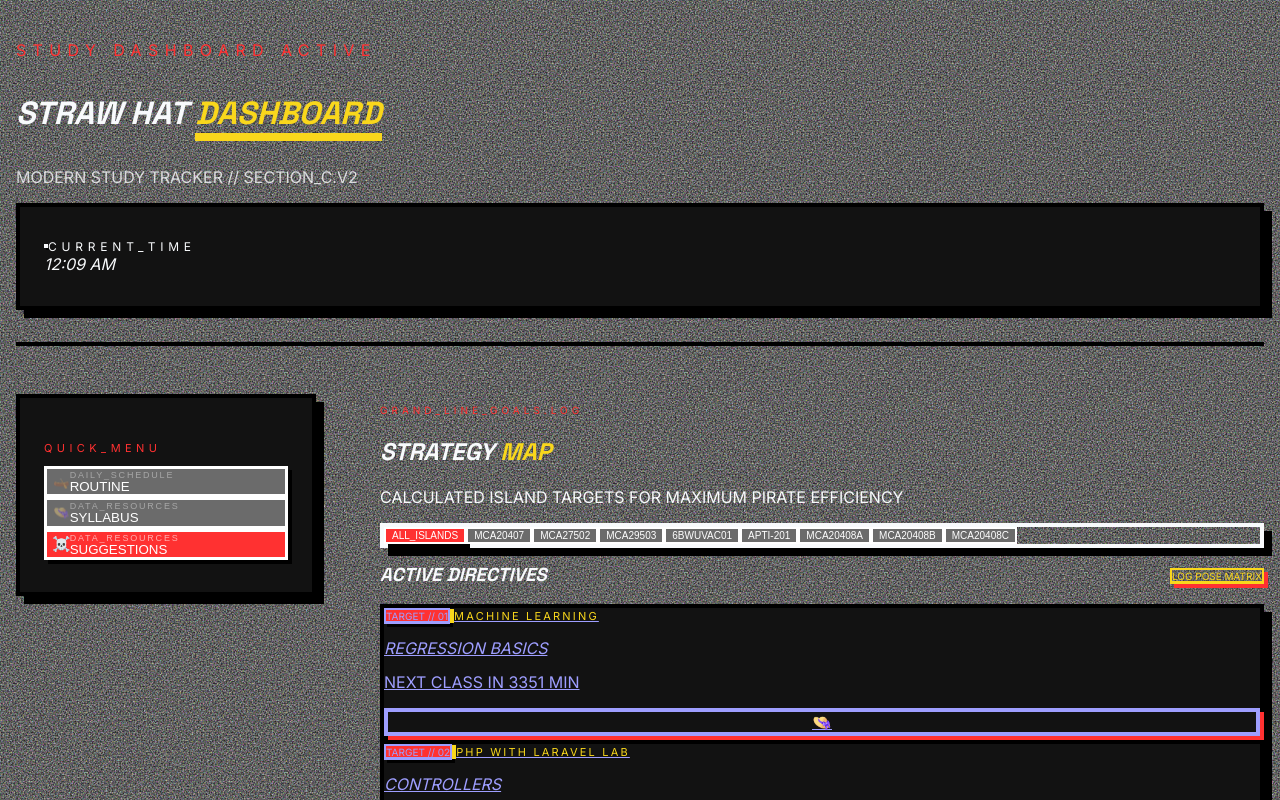
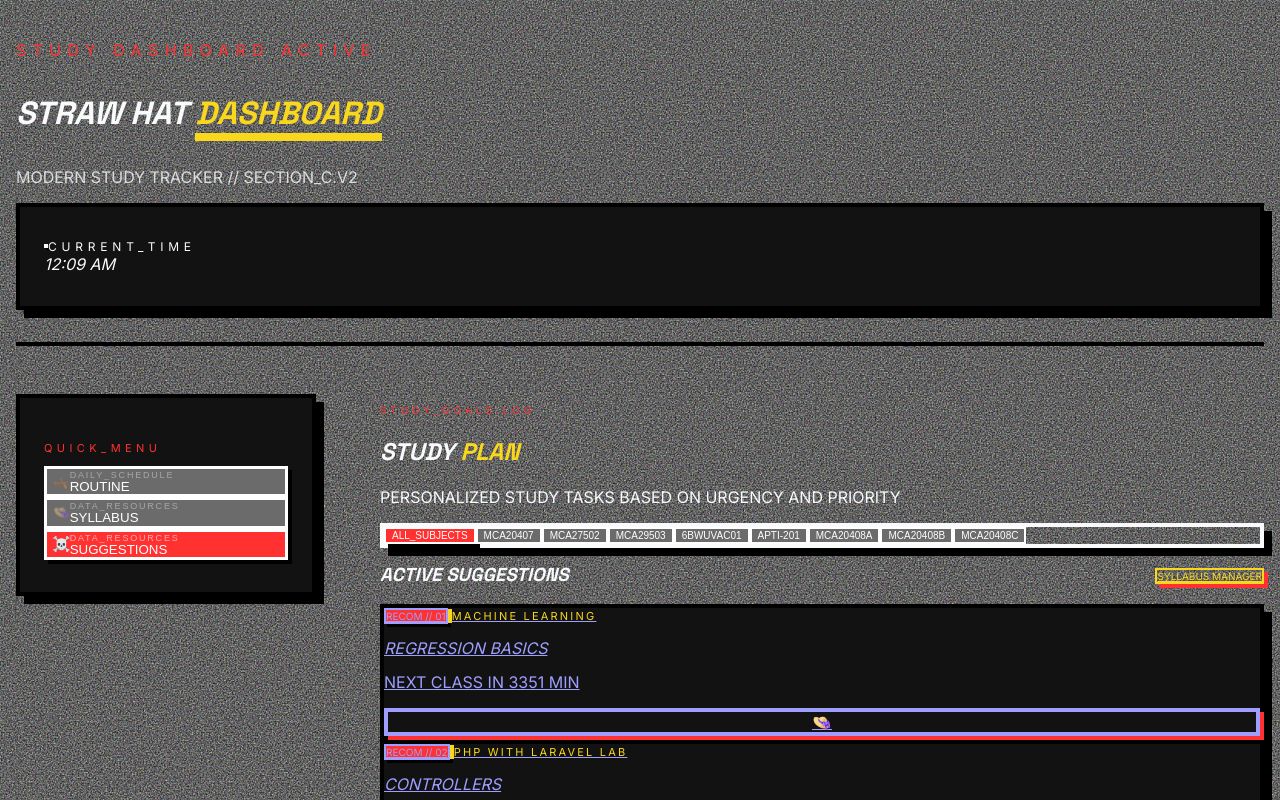
Before and after one commit to Aparup321/suggestion_website, a React (Vite) app: page /suggestion in a window 1280 px wide. Shown: the top 800 px of the page. Built offline with nearby package versions, Linux system fonts and the light colour scheme; the HTML template or start-up script is replaced by a standard one.

Commit message:
refactor: remove pirate-themed branding and update terminology to academic context across UI components

```diff
--- a/src/components/SuggestionView.tsx
+++ b/src/components/SuggestionView.tsx
@@ -24,9 +24,9 @@ export const SuggestionView = () => {
       {/* HEADER SECTION */}
       <div className="flex flex-col md:flex-row md:items-end justify-between gap-6 px-4">
         <div className="space-y-1">
-          <p className="text-[10px] uppercase tracking-[0.4em] text-[var(--neo-luffy-red)] font-black">GRAND_LINE_GOALS.LOG</p>
-          <h1 className="text-4xl font-black tracking-tighter text-white uppercase italic">STRATEGY <span className="text-[var(--neo-hat-yellow)]">MAP</span></h1>
-          <p className="text-slate-500 text-sm font-black uppercase tracking-widest">Calculated island targets for maximum pirate efficiency</p>
+          <p className="text-[10px] uppercase tracking-[0.4em] text-[var(--neo-luffy-red)] font-black">STUDY_GOALS.LOG</p>
+          <h1 className="text-4xl font-black tracking-tighter text-white uppercase italic">STUDY <span className="text-[var(--neo-hat-yellow)]">PLAN</span></h1>
+          <p className="text-slate-500 text-sm font-black uppercase tracking-widest">Personalized study tasks based on urgency and priority</p>
         </div>
       </div>
 
@@ -34,23 +34,21 @@ export const SuggestionView = () => {
       <div className="flex flex-wrap items-center gap-3 px-6 bg-black p-6 border-[4px] border-black shadow-[8px_8px_0px_0px_rgba(0,0,0,1)] mx-4">
         <button
           onClick={() => setSelectedSubject(undefined)}
-          className={`px-5 py-3 border-2 font-black text-[10px] uppercase tracking-widest transition-all ${
-            !selectedSubjectId
+          className={`px-5 py-3 border-2 font-black text-[10px] uppercase tracking-widest transition-all ${!selectedSubjectId
               ? "bg-[var(--neo-luffy-red)] text-black border-black shadow-[4px_4px_0px_0px_#000]"
               : "bg-white/5 text-slate-500 border-white/10 hover:border-[var(--neo-luffy-red)] hover:text-[var(--neo-luffy-red)]"
-          }`}
+            }`}
         >
-          ALL_ISLANDS
+          ALL_SUBJECTS
         </button>
         {subjects.map((subject) => (
           <button
             key={subject.id}
             onClick={() => setSelectedSubject(subject.id)}
-            className={`px-5 py-3 border-2 font-black text-[10px] uppercase tracking-widest transition-all ${
-              selectedSubjectId === subject.id
+            className={`px-5 py-3 border-2 font-black text-[10px] uppercase tracking-widest transition-all ${selectedSubjectId === subject.id
                 ? "bg-[var(--neo-luffy-red)] text-black border-black shadow-[4px_4px_0px_0px_#000]"
                 : "bg-white/5 text-slate-500 border-white/10 hover:border-[var(--neo-luffy-red)] hover:text-[var(--neo-luffy-red)]"
-            }`}
+              }`}
           >
             {subject.code || subject.id}
           </button>
@@ -59,13 +57,13 @@ export const SuggestionView = () => {
 
       <div className="px-4 pb-20">
         <div className="flex flex-row items-center gap-4 mb-8">
-          <h3 className="text-xl font-black text-white tracking-tight leading-none uppercase italic">ACTIVE DIRECTIVES</h3>
+          <h3 className="text-xl font-black text-white tracking-tight leading-none uppercase italic">ACTIVE SUGGESTIONS</h3>
           <div className="h-1 flex-1 bg-black"></div>
           <Link
             to="/syllabus"
             className="px-6 py-2 bg-black border-2 border-black text-[10px] uppercase font-black tracking-widest text-[var(--neo-hat-yellow)] shadow-[4px_4px_0px_0px_var(--neo-luffy-red)] hover:translate-x-1 hover:translate-y-1 hover:shadow-none transition-all"
           >
-            Log Pose Matrix
+            Syllabus Manager
           </Link>
         </div>
 
@@ -81,7 +79,7 @@ export const SuggestionView = () => {
                 </div>
                 <p className="text-slate-500 text-sm font-black tracking-widest uppercase">
                   [ NO DATA RECORDED ] <br className="mb-2" />
-                  Update your Log Pose in the Modules section to generate island targets
+                  Update your progress in the Syllabus section to generate study tasks
                 </p>
               </motion.div>
             ) : (
@@ -102,7 +100,7 @@ export const SuggestionView = () => {
                       <div className="space-y-4 relative z-10 flex-1">
                         <div className="flex items-center gap-4 w-full">
                           <span className="text-[10px] font-black text-black tracking-tighter uppercase px-3 py-1 bg-[var(--neo-luffy-red)] border-2 border-black shadow-[3px_3px_0px_0px_#000] whitespace-nowrap">
-                            TARGET // 0{index + 1}
+                            RECOM // 0{index + 1}
                           </span>
                           <span className="text-[11px] uppercase font-black tracking-[0.2em] text-[var(--neo-hat-yellow)] border-l-4 border-black pl-4">
                             {item.subjectTitle}
--- a/src/components/SyllabusView.tsx
+++ b/src/components/SyllabusView.tsx
@@ -13,9 +13,9 @@ export const SyllabusView = () => {
       {/* HEADER SECTION */}
       <div className="flex flex-col md:flex-row md:items-end justify-between gap-6 px-4">
         <div className="space-y-1">
-          <p className="text-[11px] uppercase tracking-[0.4em] text-[var(--neo-luffy-red)] font-black">LOG_POSE_TRACKER.SYS</p>
-          <h1 className="text-5xl font-black italic tracking-tighter text-white uppercase">LOG POSE <span className="text-[var(--neo-hat-yellow)]">MODULES</span></h1>
-          <p className="text-slate-500 text-sm font-black uppercase tracking-wider">Navigate the Grand Line and track module completion</p>
+          <p className="text-[11px] uppercase tracking-[0.4em] text-[var(--neo-luffy-red)] font-black">SYLLABUS_TRACKER.SYS</p>
+          <h1 className="text-5xl font-black italic tracking-tighter text-white uppercase flex items-center gap-4">SYLLABUS <span className="text-[var(--neo-hat-yellow)]">MODULES</span></h1>
+          <p className="text-slate-500 text-sm font-black uppercase tracking-wider">Track your learning progress and subject content</p>
         </div>
       </div>
 
@@ -28,7 +28,7 @@ export const SyllabusView = () => {
               : "bg-white/5 text-slate-500 border-white/10 hover:border-[var(--neo-luffy-red)] hover:text-[var(--neo-luffy-red)]"
             }`}
         >
-          ALL_ISLANDS
+          ALL_SUBJECTS
         </button>
         {subjects.map((subject) => (
           <button
@@ -55,20 +55,20 @@ export const SyllabusView = () => {
             <div className="flex flex-col items-start gap-4 border-l-[12px] border-[var(--neo-luffy-red)] pl-8 mb-12">
               <div className="space-y-1">
                 <h3 className="text-4xl font-black text-white tracking-tight leading-none uppercase italic">{subject.title}</h3>
-                <span className="text-[11px] font-mono text-[var(--neo-hat-yellow)] font-black uppercase tracking-widest leading-none">ISLAND_CODE // {subject.code || subject.id}</span>
+                <span className="text-[11px] font-mono text-[var(--neo-hat-yellow)] font-black uppercase tracking-widest leading-none">SUBJECT_CODE // {subject.code || subject.id}</span>
               </div>
 
               {selectedSubjectId && (subject.objective || subject.outcomes || subject.prerequisites) && (
                 <div className="grid md:grid-cols-2 gap-8 w-full mt-8 p-8 bg-black mesh-gradient border-[4px] border-black shadow-[12px_12px_0px_0px_#000]">
                   {subject.objective && (
                     <div className="md:col-span-2 space-y-3 border-b-2 border-black pb-6">
-                      <p className="text-[10px] uppercase tracking-[0.3em] text-[var(--neo-luffy-red)] font-black">ADVENTURE_GOAL</p>
+                      <p className="text-[10px] uppercase tracking-[0.3em] text-[var(--neo-luffy-red)] font-black">SUBJECT_OBJECTIVE</p>
                       <p className="text-base text-slate-300 font-bold leading-relaxed">{subject.objective}</p>
                     </div>
                   )}
                   {subject.prerequisites && (
                     <div className="space-y-3">
-                      <p className="text-[10px] uppercase tracking-[0.3em] text-[var(--neo-luffy-red)] font-black">PRE_REQUISITES</p>
+                      <p className="text-[10px] uppercase tracking-[0.3em] text-[var(--neo-luffy-red)] font-black">PREREQUISITES</p>
                       <ul className="space-y-2">
                         {subject.prerequisites.map((req, i) => (
                           <li key={i} className="text-xs text-slate-400 font-black uppercase tracking-tighter flex items-center gap-2">
@@ -80,7 +80,7 @@ export const SyllabusView = () => {
                   )}
                   {subject.outcomes && (
                     <div className="space-y-3">
-                      <p className="text-[10px] uppercase tracking-[0.3em] text-[var(--neo-luffy-red)] font-black">ADVENTURE_REWARD</p>
+                      <p className="text-[10px] uppercase tracking-[0.3em] text-[var(--neo-luffy-red)] font-black">LEARNING_OUTCOMES</p>
                       <ul className="space-y-3">
                         {subject.outcomes.map((co, i) => (
                           <li key={i} className="text-xs text-slate-400 font-bold leading-snug border-l-4 border-black pl-4 bg-black/40 py-2">
```
Also changed, not shown: src/pages/RoutinePage.tsx (+9 -9 lines).
